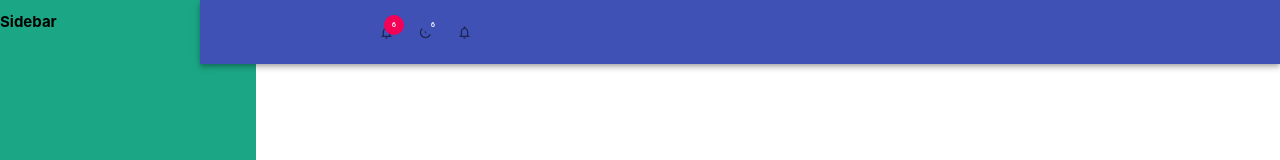
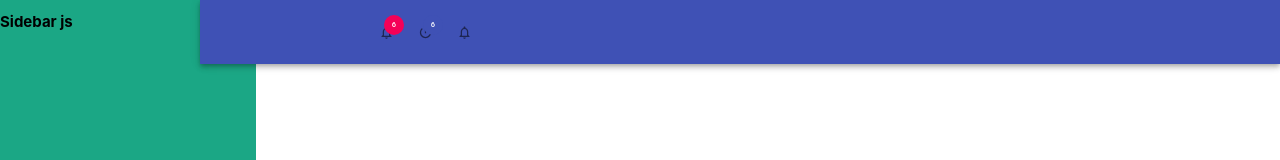
Before and after one commit to TabotCharlesBessong/MaterialUI, a React (Create React App) app in the folder LoginAndRegistration/: page / in a window 1280 px wide. Shown: the top 160 px of the page. Built offline with nearby package versions, Linux system fonts and the light colour scheme.

Commit message:
updating sidebar .js

```diff
--- a/LoginAndRegistration/src/components/Sidebar.js
+++ b/LoginAndRegistration/src/components/Sidebar.js
@@ -21,7 +21,7 @@ const Sidebar = () => {
   console.log(classes);
   return (
     <div className={classes.sidebar}>
-      <h2>Sidebar</h2>
+      <h2>Sidebar js</h2>
     </div>
   )
 }
```
